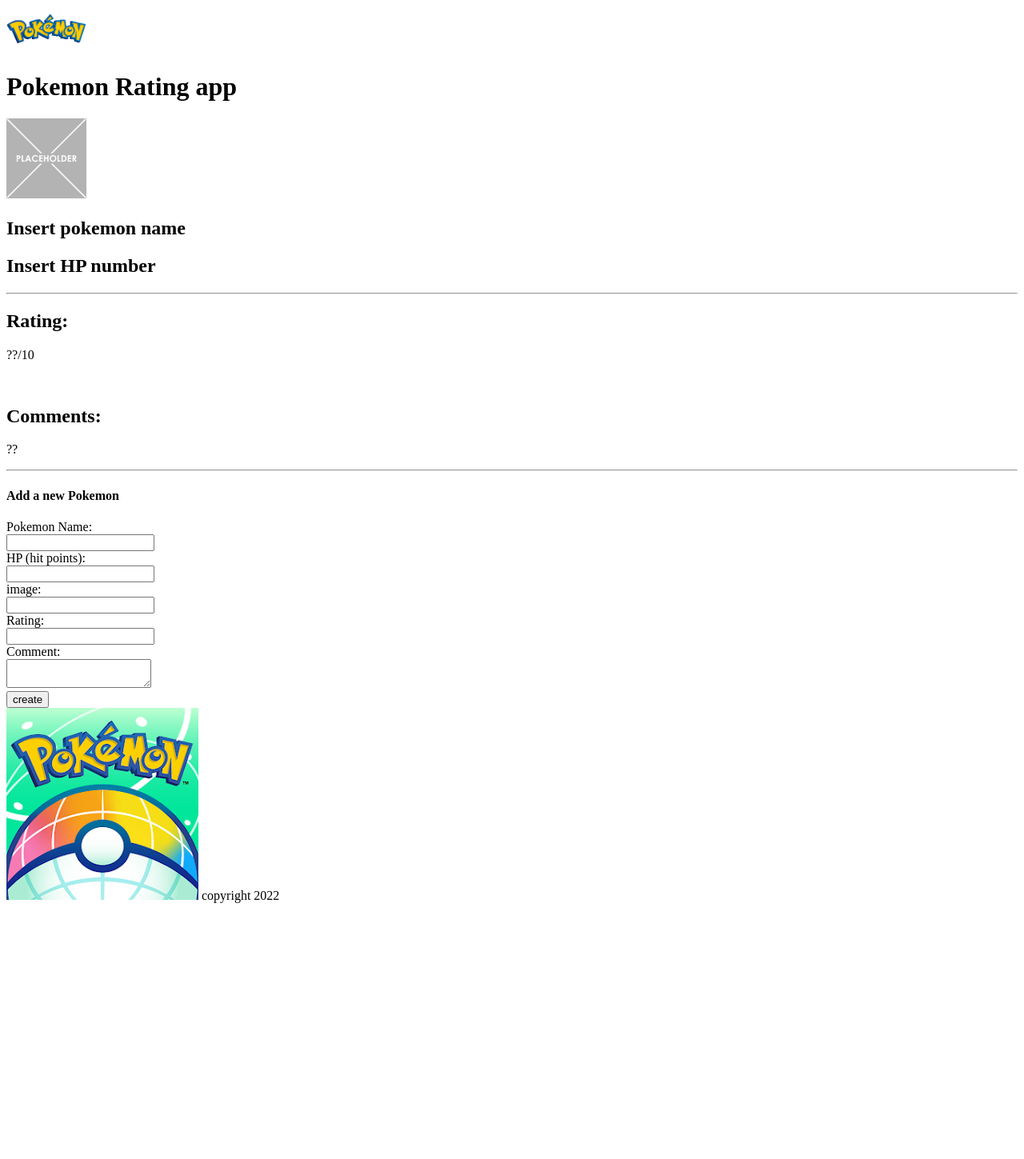
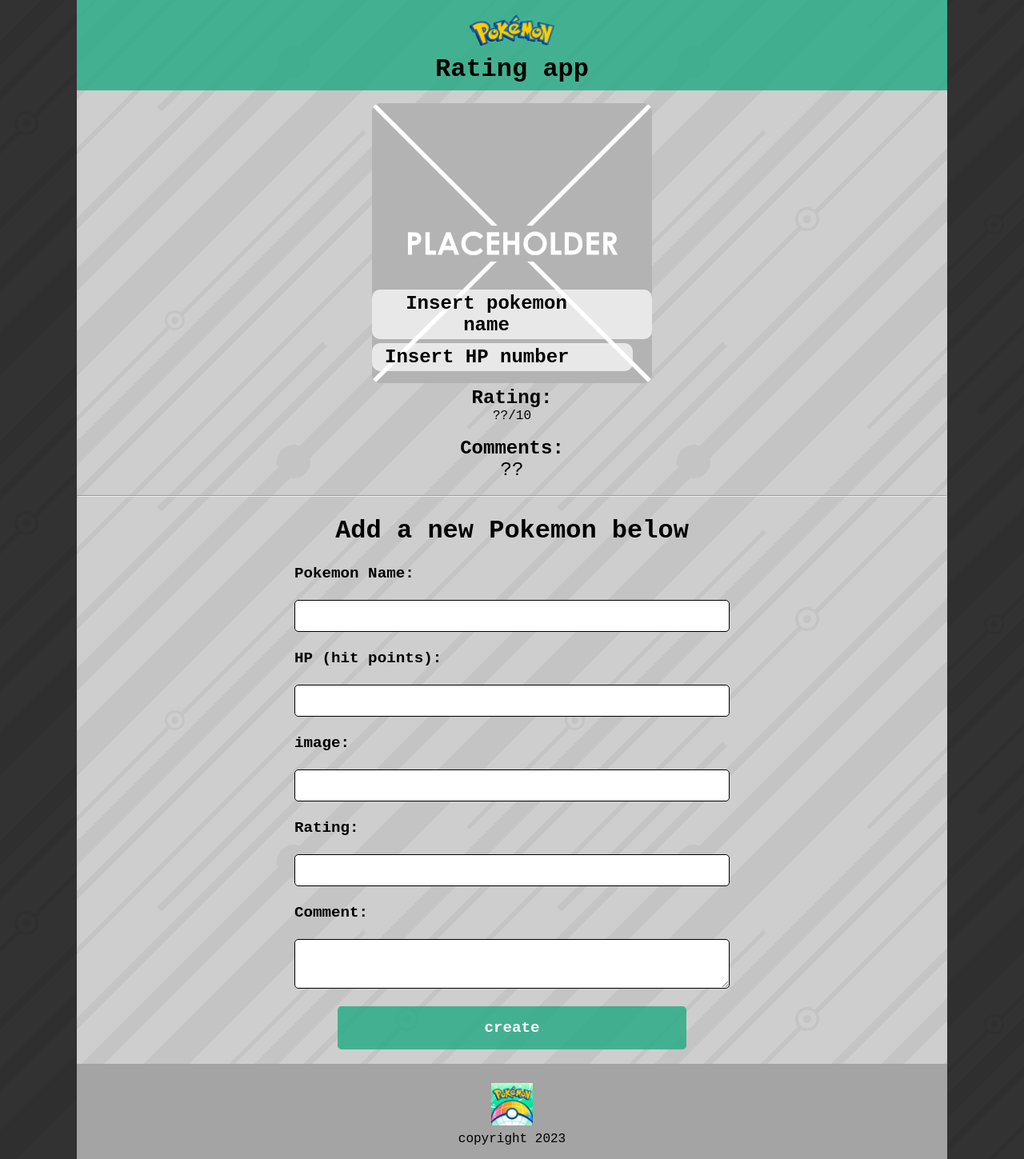
Before and after one commit to iserviceweb/pokemon-rating-app, a website: page index.html in a window 1280 px wide. Shown: the whole page at 80% size. Before the commit the page ends 1137 px from the top, so only its background shows below. Drawn offline with Linux system fonts and the light colour scheme; no server answers.

Commit message:
css styling 🎨

```diff
--- a/index.html
+++ b/index.html
@@ -11,31 +11,33 @@
 </head>
 
 <body>
+  <div class="container">
   <header>
     <img class="main__logo" src="pokemon/pokemon_logo_name.png" alt=" pokemon logo">
-    <h1>Pokemon Rating app</h1>
+    <h1>Rating app</h1>
   </header>
 
   <!-- pokemon dashboard -->
   <div id="pokemon__display"></div>
 
   <!-- pokemon deatails -->
+  <div class="details__section">
   <div id="pokemon__details">
     <img class="image__detail" src="pokemon/placeholder.png" alt="placeholder">
     <h2 class="name">Insert pokemon name</h2>
     <h2 class="hp">Insert HP number</h2>
   </div>
-  <hr>
-
   <h2>Rating:</h2>
   <p><span class="rating__display">??</span>/10</p>
   <br />
   <h2>Comments:</h2>
   <p id="comment__display">??</p>
-  <hr>
+</div>
+<br>
+<hr>
   <!-- new pokemon form -->
-  <form id="new__pokemon">
-    <h4>Add a new Pokemon</h4>
+    <h4>Add a new Pokemon below</h4>
+    <form id="new__pokemon">
     <label for="name">Pokemon Name:</label><br>
     <input type="text" id="name" name="name"><br>
     <label for="hp">HP (hit points):</label><br>
@@ -51,9 +53,9 @@
   <!-- footer section -->
   <footer>
     <img src="pokemon/pokemon-icon.jpeg" alt="footer logo">
-    copyright 2022
+    copyright 2023
   </footer>
-
+</div>
 </body>
 
 </html>
--- a/style.css
+++ b/style.css
@@ -1,3 +1,154 @@
-.image__detail, .main__logo{
-  width:100px;
+/* import google fonts */
+
+/* css reset */
+* {
+  margin: 0;
+  font-family: 'Courier New', Courier, monospace;
+  box-sizing: border-box;
 }
+
+body {
+  background: #424242 url("images/body_bg.png");
+  width: 85%;
+  margin: auto;
+  text-align: center;
+  display: flex;
+  flex-direction: column;
+  align-items: center;
+}
+
+.container {
+  background: #e0dedee0 url("images/container_bg.png");
+
+}
+
+header {
+  background-color: rgba(44, 172, 135, 0.854);
+  padding: .5rem;
+  display: flex;
+  flex-direction: column;
+  justify-content: center;
+  align-items: center;
+}
+
+.main__logo {
+  width: 10%;
+}
+
+.details__section {
+  display: flex;
+  justify-content: center;
+  flex-direction: column;
+  align-items: center;
+}
+
+#pokemon__display {}
+
+#pokemon__display>img {}
+
+#pokemon__display img:last-child {}
+
+.pokemon__card:hover {}
+
+#pokemon__details {
+  position: relative;
+}
+
+.image__detail:hover {
+
+}
+
+.image__detail {
+  height: 350px;
+  margin-top: 1rem;
+  border-radius: 10px;
+}
+
+.name,
+.hp {
+  position: absolute;
+  /* left: 10px; */
+  text-align: center;
+  padding: 0.25rem 5rem 0.25rem 1rem;
+  background-color: rgba(255, 255, 255, 0.705);
+}
+
+.name {
+  bottom: 60px;
+  border-radius: 10px;
+}
+
+.hp {
+  bottom: 20px;
+  border-radius: 10px;
+}
+
+#rating__display,
+#comment__display {
+  font-size: 1.5rem;
+}
+
+h4 {
+  color: #000;
+  margin: .5rem 0;
+  padding: 1rem;
+  border-radius: 5px;
+  font-size: 2rem;
+}
+
+/* |||||||| Form  |||||||| */
+
+form {
+  width: 50%;
+  margin: auto;
+  display: flex;
+  flex-direction: column;
+  align-items: flex-start;
+}
+form > label{
+  font-size: 1.2rem;
+  font-weight: bold;
+}
+
+input,
+textarea {
+  font-size: 1.2rem;
+  border: 1px solid #000;
+  border-radius: 5px;
+  padding: 0.5rem;
+  margin: 0.25rem 0;
+  width: 100%;
+}
+
+input[type="submit"] {
+  background-color: rgba(44, 172, 135, 0.854);
+  color: #fff;
+  padding: 1rem;
+  margin: auto;
+  border: none;
+  font-weight: bolder;
+  cursor: pointer;
+  width: 80%;
+}
+
+input:active[type="submit"] {
+  transform: scale(1.2);
+  background-color: rgba(24, 66, 54, 0.854);
+}
+
+/* ||||||| Footer ||||||| */
+
+footer {
+  background-color: #a4a4a4;
+  width: 100%;
+  padding: 1rem;
+  display: flex;
+  flex-direction: column;
+  align-items: center;
+}
+
+footer>img {
+  padding: .5rem 0;
+  width: 5%;
+  border-radius: 5px;
+}
```
Also changed, not shown: images/body_bg.png (added), images/container_bg.png (added).
